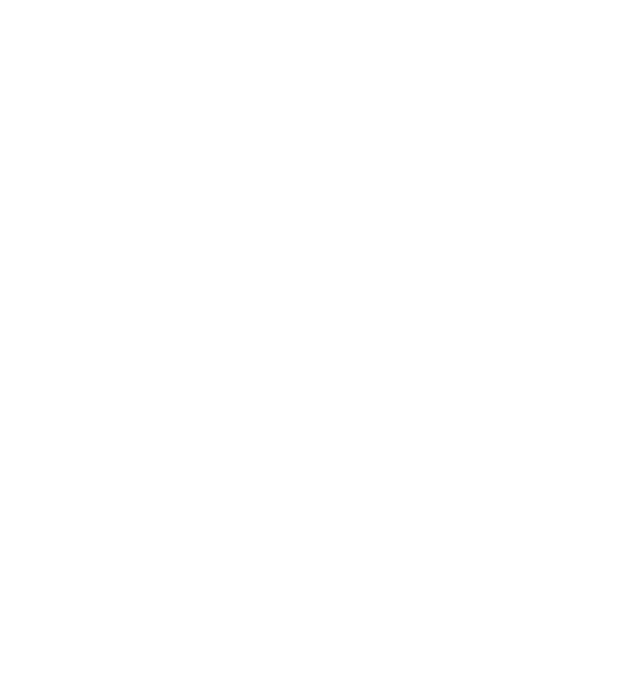
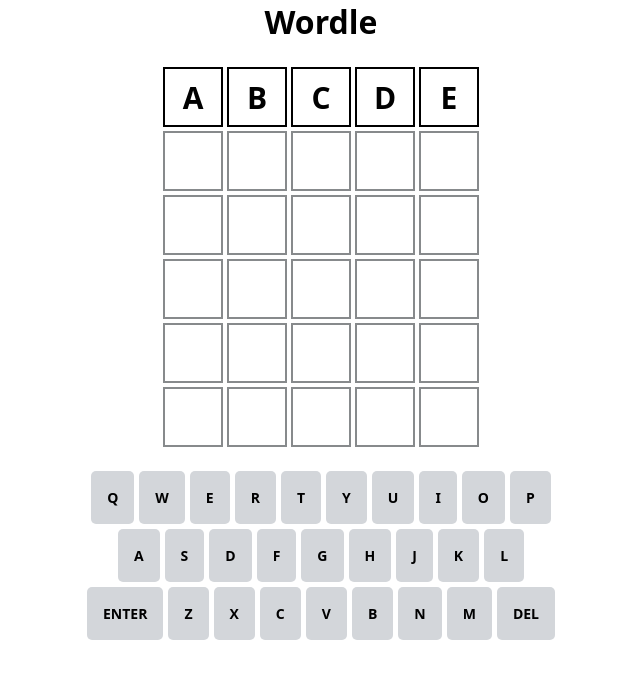
Before and after one commit to sebas-pena/wordle, a plain HTML site: page index.html in a window 1280 px wide. Shown: the whole page, without its empty margins (319-959 px from the left). Drawn offline with Linux system fonts and the light colour scheme.

Commit message:
Add first layout

```diff
--- a/index.html
+++ b/index.html
@@ -8,5 +8,89 @@
 		<script src="./script.js" defer></script>
 		<title>Wordle</title>
 	</head>
-	<body></body>
+	<body>
+		<h1>Wordle</h1>
+
+		<table class="board">
+			<tr>
+				<td class="cell">A</td>
+				<td class="cell">B</td>
+				<td class="cell">C</td>
+				<td class="cell">D</td>
+				<td class="cell">E</td>
+			</tr>
+			<tr>
+				<td class="cell empty"></td>
+				<td class="cell empty"></td>
+				<td class="cell empty"></td>
+				<td class="cell empty"></td>
+				<td class="cell empty"></td>
+			</tr>
+			<tr>
+				<td class="cell empty"></td>
+				<td class="cell empty"></td>
+				<td class="cell empty"></td>
+				<td class="cell empty"></td>
+				<td class="cell empty"></td>
+			</tr>
+			<tr>
+				<td class="cell empty"></td>
+				<td class="cell empty"></td>
+				<td class="cell empty"></td>
+				<td class="cell empty"></td>
+				<td class="cell empty"></td>
+			</tr>
+			<tr>
+				<td class="cell empty"></td>
+				<td class="cell empty"></td>
+				<td class="cell empty"></td>
+				<td class="cell empty"></td>
+				<td class="cell empty"></td>
+			</tr>
+			<tr>
+				<td class="cell empty"></td>
+				<td class="cell empty"></td>
+				<td class="cell empty"></td>
+				<td class="cell empty"></td>
+				<td class="cell empty"></td>
+			</tr>
+		</table>
+
+		<div class="keyboard">
+			<div>
+				<button class="key">Q</button>
+				<button class="key">W</button>
+				<button class="key">E</button>
+				<button class="key">R</button>
+				<button class="key">T</button>
+				<button class="key">Y</button>
+				<button class="key">U</button>
+				<button class="key">I</button>
+				<button class="key">O</button>
+				<button class="key">P</button>
+			</div>
+			<div>
+				<button class="key">A</button>
+				<button class="key">S</button>
+				<button class="key">D</button>
+				<button class="key">F</button>
+				<button class="key">G</button>
+				<button class="key">H</button>
+				<button class="key">J</button>
+				<button class="key">K</button>
+				<button class="key">L</button>
+			</div>
+			<div>
+				<button class="key">ENTER</button>
+				<button class="key">Z</button>
+				<button class="key">X</button>
+				<button class="key">C</button>
+				<button class="key">V</button>
+				<button class="key">B</button>
+				<button class="key">N</button>
+				<button class="key">M</button>
+				<button class="key">DEL</button>
+			</div>
+		</div>
+	</body>
 </html>
--- a/style.css
+++ b/style.css
@@ -0,0 +1,58 @@
+:root{
+  --gray: #878a8c;
+  --light-gray: #d3d6da;
+}
+
+*{
+  padding: 0;
+  margin: 0;
+  box-sizing: border-box;
+  font-family: system-ui, -apple-system, BlinkMacSystemFont, 'Segoe UI', Roboto, Oxygen, Ubuntu, Cantarell, 'Open Sans', 'Helvetica Neue', sans-serif;
+}
+
+body{
+  display: flex;
+  flex-direction: column;
+  gap: 20px;
+  align-items: center;
+}
+table{
+  border-spacing: 4px;
+}
+td.cell {
+  width: 60px;
+  height: 60px;
+  border: 2px solid #000;
+  border-collapse: collapse;
+  text-align: center;
+  font-size: 30px;
+  font-weight: 600;
+}
+
+.cell.empty{
+  border-color: var(--gray);
+}
+
+.keyboard{
+  display: flex;
+  flex-direction: column;
+  gap: 5px;
+}
+.keyboard > div {
+  display: flex;
+  flex-direction: row;
+  align-items: center;
+  justify-content: center;
+  gap: 5px;
+  width: 100%;
+  height: 100%;
+}
+
+.key{
+  padding: 17px 16px;
+  border-radius: 5px;
+  border: none;
+  background-color: var(--light-gray);
+  font-size: 14px;
+  font-weight: 600;
+}
```
